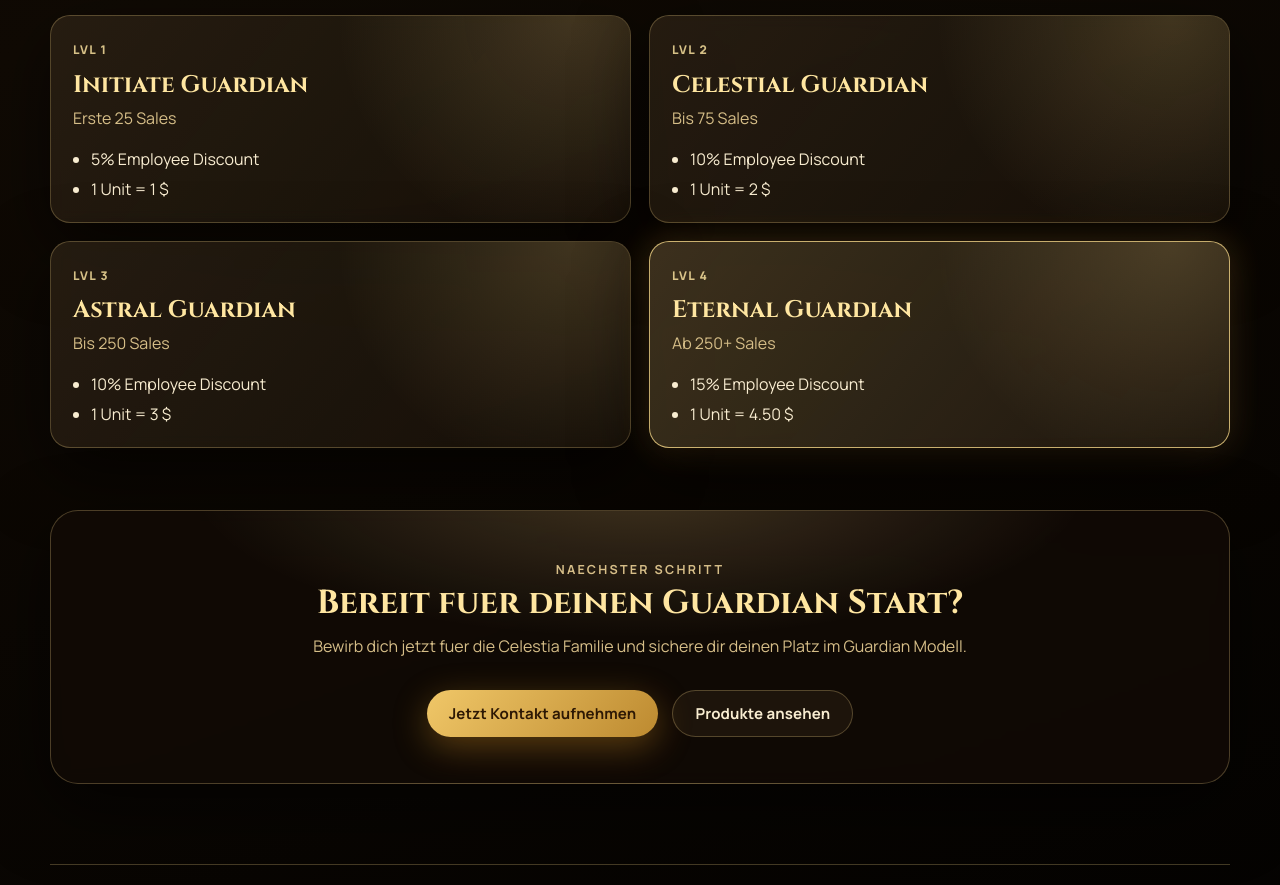
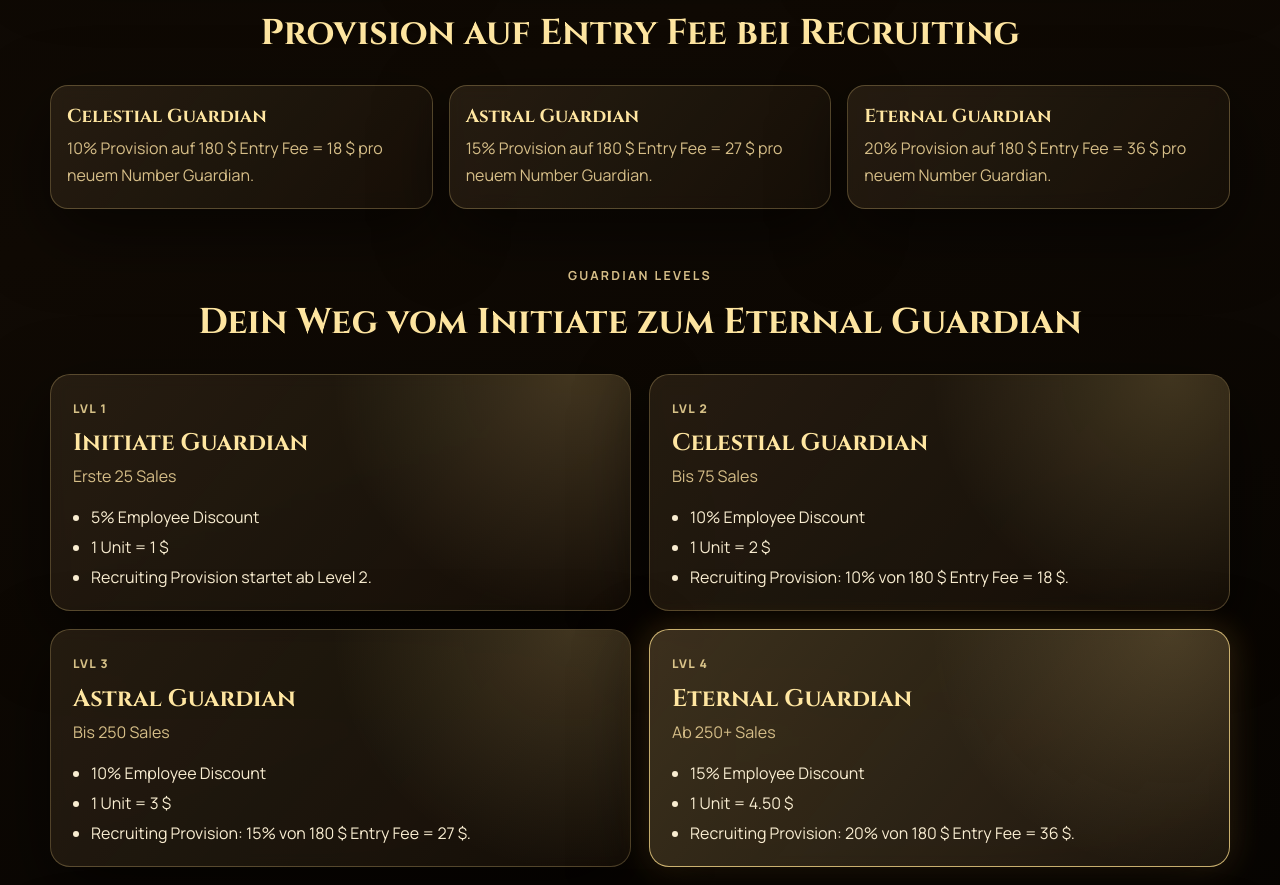
Before and after one commit to pogamer63-lgtm/Celestia, a plain HTML site: page family.html in a window 1280 px wide. Shown: the part 1298-2183 px from the top of the page. Drawn offline with Linux system fonts and the light colour scheme; animation ran at ten frames a second.

Commit message:
Update family page with new recruiting commission details and bonuses

```diff
--- a/family.html
+++ b/family.html
@@ -65,7 +65,7 @@
       </div>
       <aside class="page-hero-panel glass" data-reveal="left">
         <h3 data-de="Schnellueberblick" data-en="Quick overview">Schnellueberblick</h3>
-        <p data-de="Entry Fee: 180 $. Pro 10 $ Sales sammelst du 1 Unit. Mit jedem neuen Level steigt dein Wert pro Unit." data-en="Entry fee: $180. For every $10 in sales, you collect 1 unit. With each new level, your unit value increases.">Entry Fee: 180 $. Pro 10 $ Sales sammelst du 1 Unit. Mit jedem neuen Level steigt dein Wert pro Unit.</p>
+        <p data-de="Entry Fee: 180 $. Pro 10 $ Sales sammelst du 1 Unit. Mit jedem neuen Level steigt dein Wert pro Unit. Ab Celestial Level bekommst du zusaetzlich Provision auf Entry Fees von neu geworbenen Number Guardians." data-en="Entry fee: $180. For every $10 in sales, you collect 1 unit. With each new level, your unit value increases. Starting from Celestial level, you also earn commission on entry fees from newly recruited Number Guardians.">Entry Fee: 180 $. Pro 10 $ Sales sammelst du 1 Unit. Mit jedem neuen Level steigt dein Wert pro Unit. Ab Celestial Level bekommst du zusaetzlich Provision auf Entry Fees von neu geworbenen Number Guardians.</p>
       </aside>
     </section>
 
@@ -87,6 +87,10 @@
         <article class="kpi-card">
           <strong>4 Levels</strong>
           <span data-de="vom Start bis Eternal" data-en="from start to Eternal">vom Start bis Eternal</span>
+        </article>
+        <article class="kpi-card">
+          <strong>20%</strong>
+          <span data-de="Recruiting Provision max." data-en="Max recruiting commission">Recruiting Provision max.</span>
         </article>
       </div>
     </section>
@@ -115,6 +119,27 @@
       </div>
     </section>
 
+    <section class="section" style="padding-top:34px;">
+      <div class="section-head" data-reveal="up">
+        <p class="eyebrow" data-de="Number Guardian Bonus" data-en="Number Guardian bonus">Number Guardian Bonus</p>
+        <h2 data-de="Provision auf Entry Fee bei Recruiting" data-en="Entry fee commission for recruiting">Provision auf Entry Fee bei Recruiting</h2>
+      </div>
+      <div class="info-grid">
+        <article class="info-card glass" data-reveal="up">
+          <h3 data-de="Celestial Guardian" data-en="Celestial Guardian">Celestial Guardian</h3>
+          <p data-de="10% Provision auf 180 $ Entry Fee = 18 $ pro neuem Number Guardian." data-en="10% commission on the $180 entry fee = $18 per newly recruited Number Guardian.">10% Provision auf 180 $ Entry Fee = 18 $ pro neuem Number Guardian.</p>
+        </article>
+        <article class="info-card glass" data-reveal="up">
+          <h3 data-de="Astral Guardian" data-en="Astral Guardian">Astral Guardian</h3>
+          <p data-de="15% Provision auf 180 $ Entry Fee = 27 $ pro neuem Number Guardian." data-en="15% commission on the $180 entry fee = $27 per newly recruited Number Guardian.">15% Provision auf 180 $ Entry Fee = 27 $ pro neuem Number Guardian.</p>
+        </article>
+        <article class="info-card glass" data-reveal="up">
+          <h3 data-de="Eternal Guardian" data-en="Eternal Guardian">Eternal Guardian</h3>
+          <p data-de="20% Provision auf 180 $ Entry Fee = 36 $ pro neuem Number Guardian." data-en="20% commission on the $180 entry fee = $36 per newly recruited Number Guardian.">20% Provision auf 180 $ Entry Fee = 36 $ pro neuem Number Guardian.</p>
+        </article>
+      </div>
+    </section>
+
     <section class="section" id="levels" style="padding-top:54px;">
       <div class="section-head" data-reveal="up">
         <p class="eyebrow" data-de="Guardian Levels" data-en="Guardian levels">Guardian Levels</p>
@@ -128,6 +153,7 @@
           <ul class="guardian-points">
             <li data-de="5% Employee Discount" data-en="5% employee discount">5% Employee Discount</li>
             <li data-de="1 Unit = 1 $" data-en="1 unit = $1">1 Unit = 1 $</li>
+            <li data-de="Recruiting Provision startet ab Level 2." data-en="Recruiting commission starts at level 2.">Recruiting Provision startet ab Level 2.</li>
           </ul>
         </article>
         <article class="guardian-card glass" data-reveal="up">
@@ -137,6 +163,7 @@
           <ul class="guardian-points">
             <li data-de="10% Employee Discount" data-en="10% employee discount">10% Employee Discount</li>
             <li data-de="1 Unit = 2 $" data-en="1 unit = $2">1 Unit = 2 $</li>
+            <li data-de="Recruiting Provision: 10% von 180 $ Entry Fee = 18 $." data-en="Recruiting commission: 10% of the $180 entry fee = $18.">Recruiting Provision: 10% von 180 $ Entry Fee = 18 $.</li>
           </ul>
         </article>
         <article class="guardian-card glass" data-reveal="up">
@@ -146,6 +173,7 @@
           <ul class="guardian-points">
             <li data-de="10% Employee Discount" data-en="10% employee discount">10% Employee Discount</li>
             <li data-de="1 Unit = 3 $" data-en="1 unit = $3">1 Unit = 3 $</li>
+            <li data-de="Recruiting Provision: 15% von 180 $ Entry Fee = 27 $." data-en="Recruiting commission: 15% of the $180 entry fee = $27.">Recruiting Provision: 15% von 180 $ Entry Fee = 27 $.</li>
           </ul>
         </article>
         <article class="guardian-card glass guardian-card-top" data-reveal="up">
@@ -155,6 +183,7 @@
           <ul class="guardian-points">
             <li data-de="15% Employee Discount" data-en="15% employee discount">15% Employee Discount</li>
             <li data-de="1 Unit = 4.50 $" data-en="1 unit = $4.50">1 Unit = 4.50 $</li>
+            <li data-de="Recruiting Provision: 20% von 180 $ Entry Fee = 36 $." data-en="Recruiting commission: 20% of the $180 entry fee = $36.">Recruiting Provision: 20% von 180 $ Entry Fee = 36 $.</li>
           </ul>
         </article>
       </div>
```
